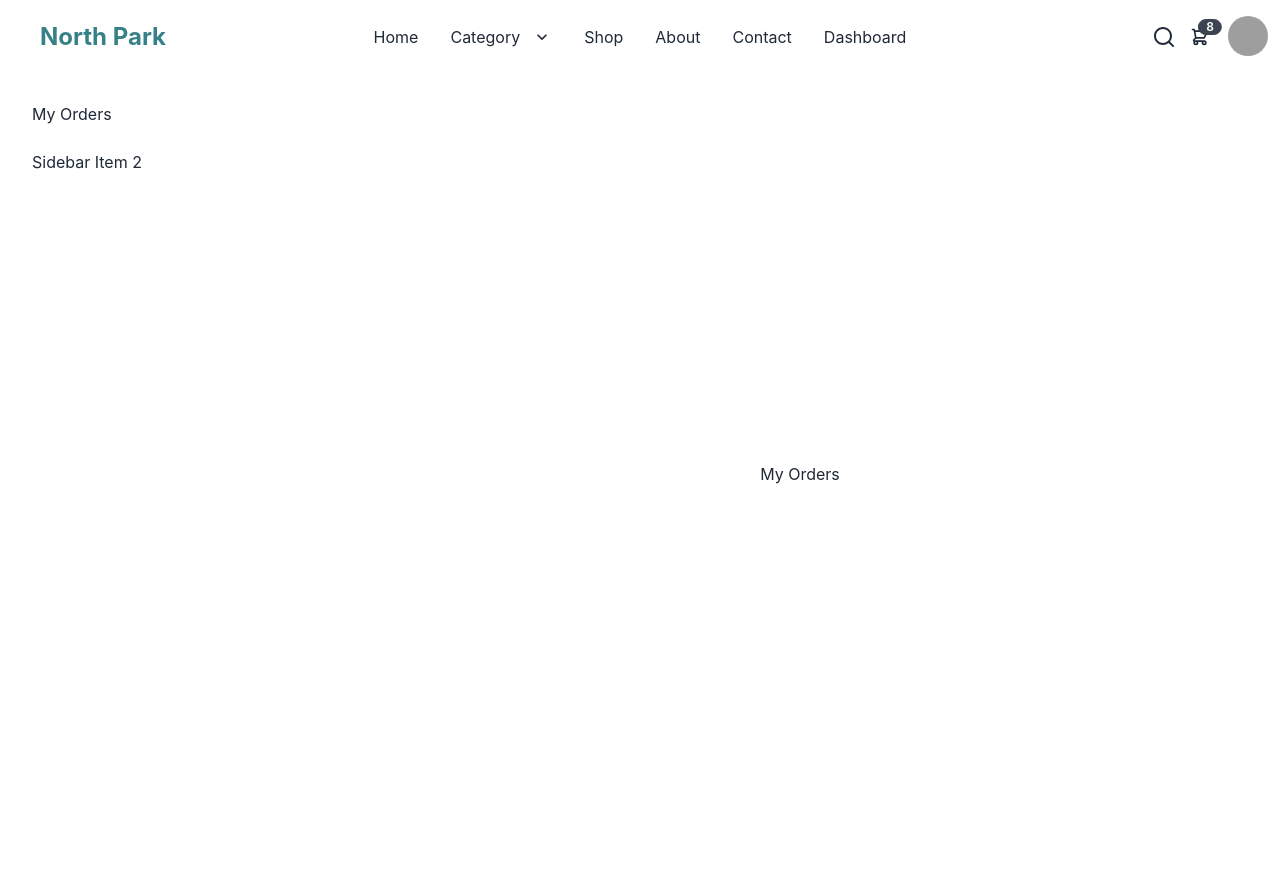
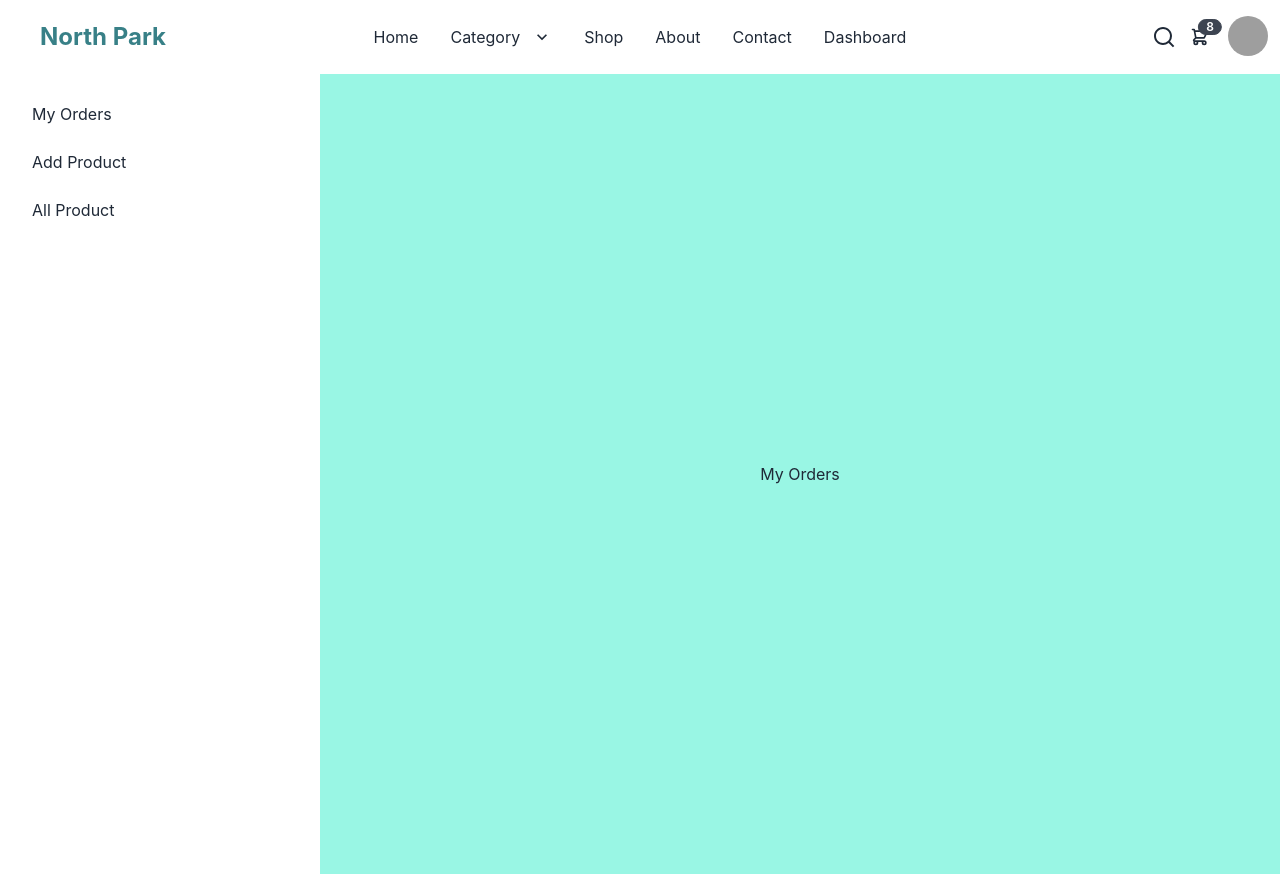
Before and after one commit to Md-JahidHasan/North-Park--Complete-MERN-E-Commerce-Website, a React (Create React App) app: page /dashboard in a window 1280 px wide. Built offline with nearby package versions, Linux system fonts and the light colour scheme; no server answers; grey boxes are pictures that could not be loaded.

Commit message:
Server update

```diff
--- a/src/Layout/DashboardLayout.js
+++ b/src/Layout/DashboardLayout.js
@@ -9,7 +9,7 @@ const DashbordLayout = () => {
 
             <div className="drawer drawer-mobile">
                 <input id="dashboard-drawer-np" type="checkbox" className="drawer-toggle" />
-                <div className="drawer-content flex flex-col items-center justify-center">
+                <div className="drawer-content flex flex-col items-center justify-center bg-teal-200">
 
                     {/* <!-- Page content here --> */}
 
@@ -21,7 +21,8 @@ const DashbordLayout = () => {
                     <ul className="menu p-4 w-80 bg-base-100 text-base-content">
                         {/* <!-- Sidebar content here --> */}
                         <li><Link to='/dashboard'>My Orders</Link></li>
-                        <li><a>Sidebar Item 2</a></li>
+                        <li><Link to='/dashboard/addProduct'>Add Product</Link></li>
+                        <li><Link to='/dashboard/allProducts'>All Product</Link></li>
                     </ul>
 
                 </div>
--- a/src/pages/signUp/SignUp.js
+++ b/src/pages/signUp/SignUp.js
@@ -31,7 +31,8 @@ const SignUp = () => {
         email: "",
         password: "",
         confirmPassword: "",
-        profileImage: ""
+        profileImage: "",
+        role: "Customer"
     })
 
 
@@ -129,7 +130,8 @@ const SignUp = () => {
             email: "",
             password: "",
             confirmPassword: "",
-            profileImage: ""
+            profileImage: "",
+            role: "Customer"
         })
     }
 
```
Also changed, not shown: 1 other file (tests, documents, lock files or other folders).
